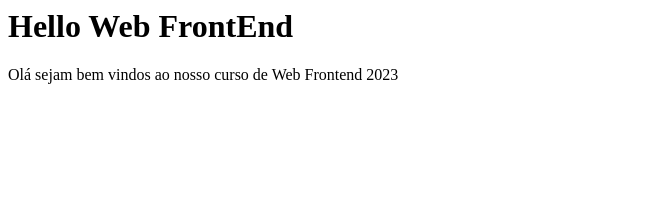
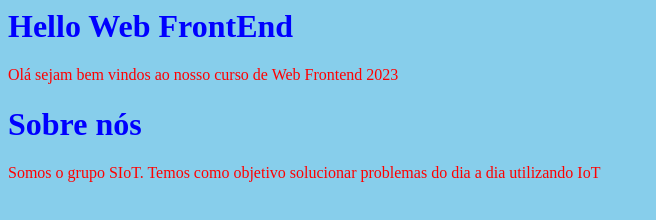
Before and after one commit to JpSoares17/SIoT, a plain HTML site: page index.html in a window 1280 px wide. Shown: the whole page, without its empty margins (0-656 px from the left). Drawn offline with Linux system fonts and the light colour scheme.

Commit message:
Inicialização do CSS

```diff
--- a/index.html
+++ b/index.html
@@ -1,9 +1,23 @@
 <html>
     <head>
         <title>Hello</title>
+        <style>
+            body{
+                background-color: skyblue;
+            }
+            h1{
+                color: blue;
+            }
+            p{
+                color: red;
+            }
+        </style>
     </head>
     <body>
         <h1>Hello Web FrontEnd</h1>
-        <p>Olá sejam bem vindos ao nosso curso de Web Frontend 2023</p>
+        <p id="subtitle">Olá sejam bem vindos ao nosso curso de Web Frontend 2023</p>
+
+        <h1>Sobre nós</h1>
+        <p id="biograph">Somos o grupo SIoT. Temos como objetivo solucionar problemas do dia a dia utilizando IoT</p>
     </body>
 </html>
```
